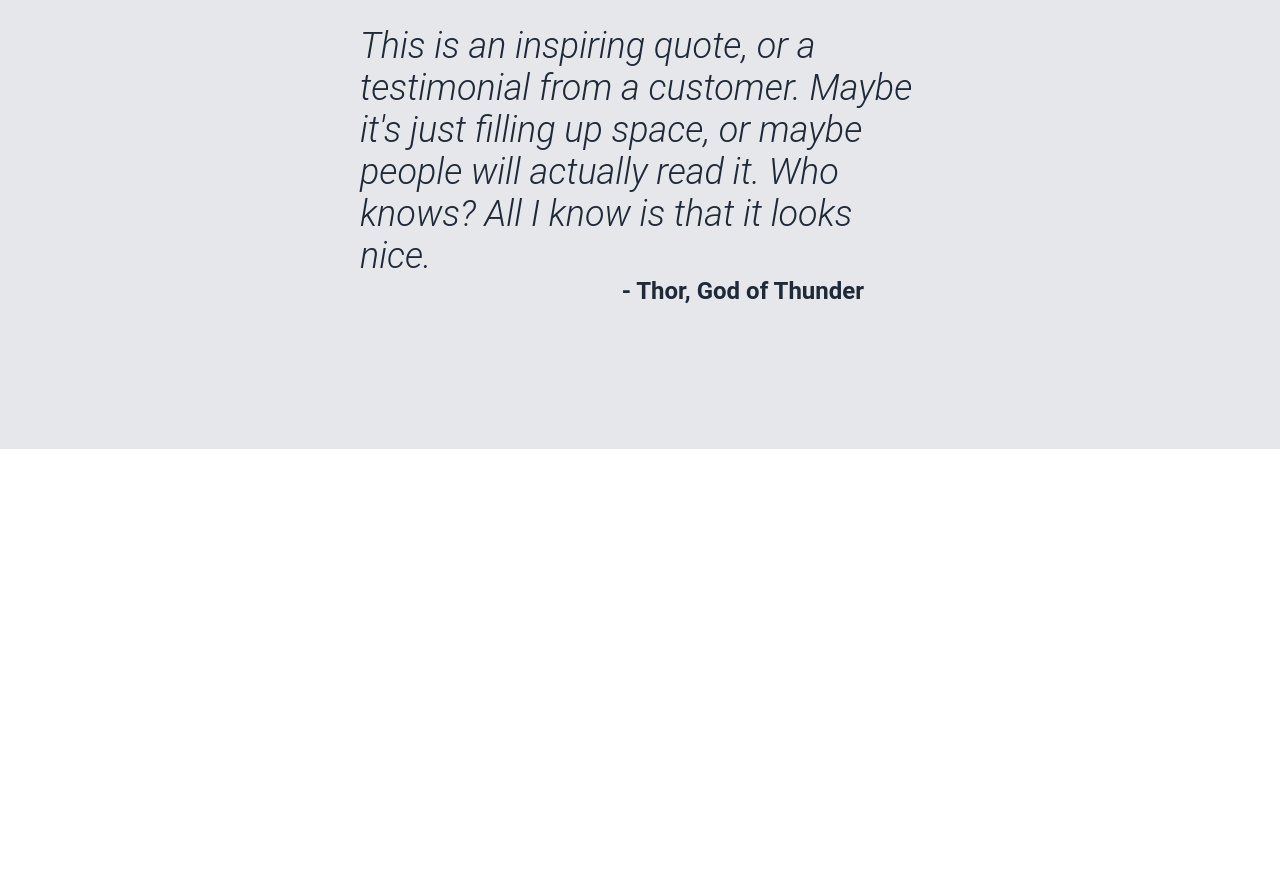
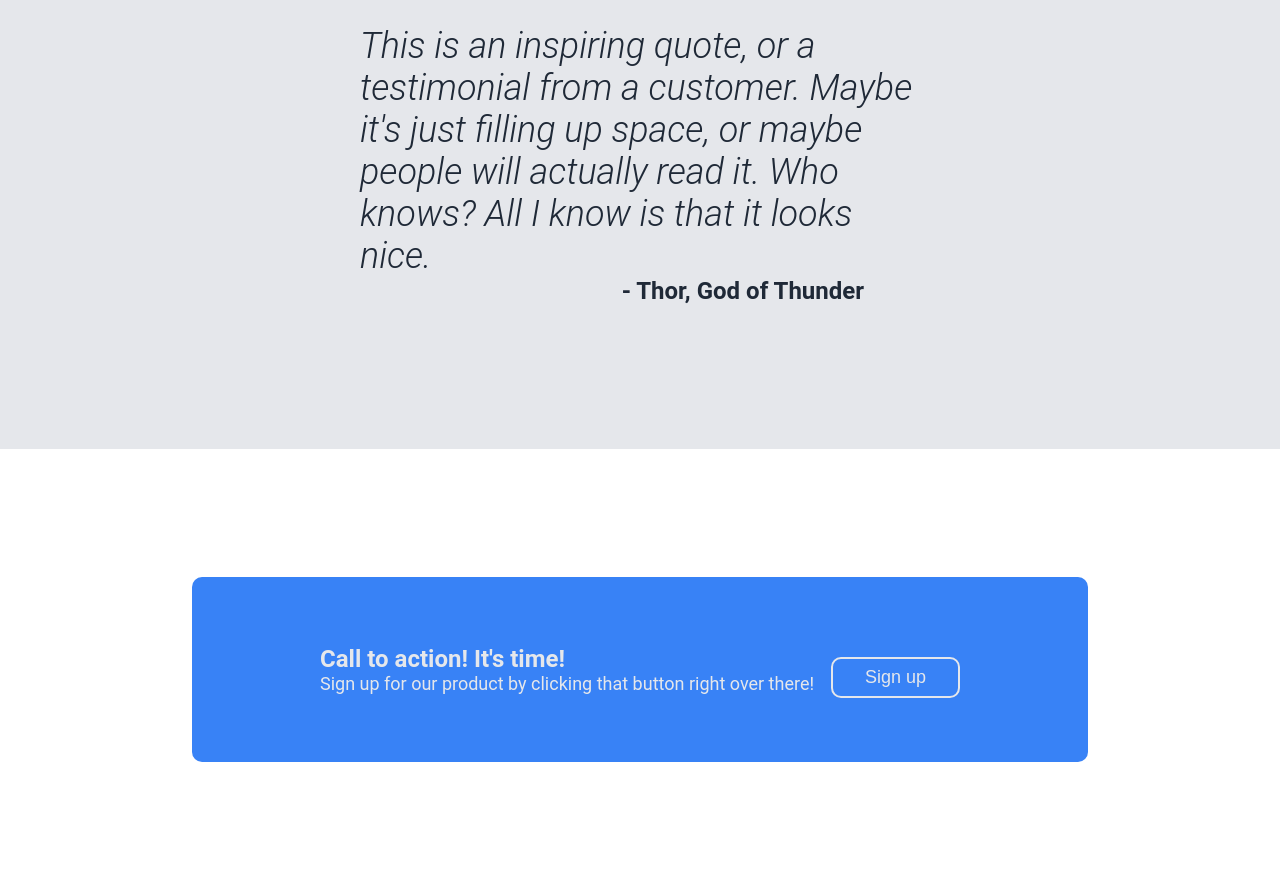
Before and after one commit to IhsFace/odin-landing-page, a plain HTML site: page index.html in a window 1280 px wide. Shown: the part 1248-2138 px from the top of the page. Before the commit the page ends 1697 px from the top, so only its background shows below. Drawn offline with Linux system fonts and the light colour scheme.

Commit message:
Add call section elements and styling and update hero section styling

```diff
--- a/index.html
+++ b/index.html
@@ -17,13 +17,13 @@
     </header>
     <main>
       <section class="hero-section">
-        <div class="hero-content">
+        <div>
           <h1 class="hero-main">This website is awesome</h1>
           <p class="hero-secondary">
             This website has some subtext that goes here under the main title.
             It's a smaller font and the color is lower contrast
           </p>
-          <button class="hero-button">Sign up</button>
+          <button>Sign up</button>
         </div>
         <div class="hero-image">this is a placeholder for an image</div>
       </section>
@@ -66,6 +66,17 @@
           <figcaption class="quote-caption">- Thor, God of Thunder</figcaption>
         </figure>
       </section>
+      <section class="call-section">
+        <div class="call-card">
+          <div>
+            <h3 class="call-main">Call to action! It's time!</h3>
+            <p class="call-secondary">
+              Sign up for our product by clicking that button right over there!
+            </p>
+          </div>
+          <button class="call-button">Sign up</button>
+        </div>
+      </section>
     </main>
   </body>
 </html>
--- a/style.css
+++ b/style.css
@@ -15,6 +15,16 @@ header {
 
 main {
   flex: 1;
+}
+
+button {
+  background-color: #3882f6;
+  padding: 8px 32px;
+  border: none;
+  border-radius: 10px;
+  font-size: 18px;
+  color: #e5e7eb;
+  margin-top: 16px;
 }
 
 blockquote {
@@ -59,16 +69,6 @@ blockquote {
   font-size: 18px;
   color: #e5e7eb;
   margin: 0;
-}
-
-.hero-button {
-  background-color: #3882f6;
-  padding: 8px 32px;
-  border: none;
-  border-radius: 10px;
-  font-size: 18px;
-  color: #e5e7eb;
-  margin-top: 16px;
 }
 
 .hero-image {
@@ -133,3 +133,34 @@ blockquote {
   text-align: right;
   margin-right: 10%;
 }
+
+.call-section {
+  display: flex;
+  justify-content: center;
+  padding: 128px 15vw;
+}
+
+.call-card {
+  display: flex;
+  flex: 1;
+  justify-content: space-between;
+  align-items: center;
+  background-color: #3882f6;
+  color: #e5e7eb;
+  border-radius: 10px;
+  padding: 64px 10vw;
+}
+
+.call-button {
+  border: 2px solid #e5e7eb;
+}
+
+.call-main {
+  font-size: 24px;
+  margin: 0;
+}
+
+.call-secondary {
+  font-size: 18px;
+  margin: 0;
+}
```
